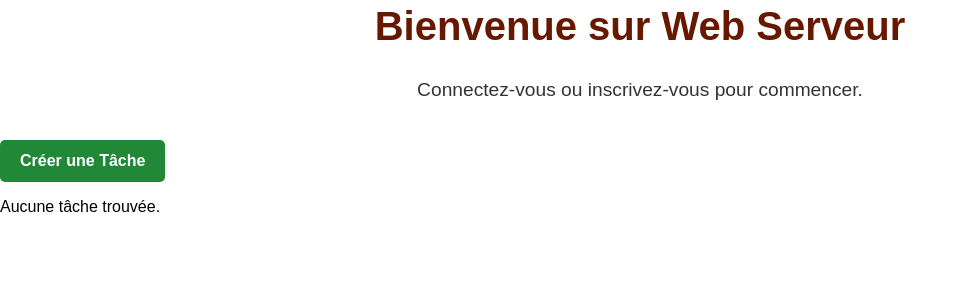
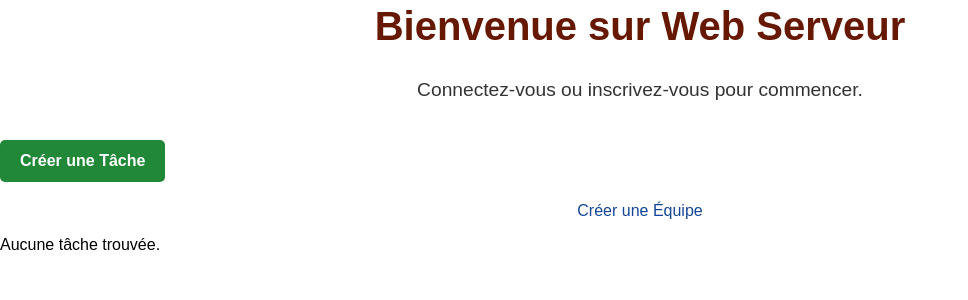
Before and after one commit to Syrinbh/projetServeur, a Django app: page / in a window 1280 px wide. Shown: the part 192-492 px from the top of the page, without its empty margins (0-968 px from the left). Run offline with Django 5.2, Linux system fonts and the light colour scheme.

Commit message:
btn create team

```diff
--- a/Serveur/projetServeur/tasks/templates/tasks/home.html
+++ b/Serveur/projetServeur/tasks/templates/tasks/home.html
@@ -35,6 +35,7 @@
     <p>Connectez-vous ou inscrivez-vous pour commencer.</p>
 </section>
 <a href="{% url 'create' %}" class="btn-task create">Créer une Tâche</a>
+<a href="{% url 'createTeam' %}" class="btn-team create">Créer une Équipe</a>
 <!-- j'ignore les tasks sans id -->
 
 {% for task in tasks %}
```
Also changed, not shown: Serveur/projetServeur/db.sqlite3, Serveur/projetServeur/tasks/migrations/0007_team_members_team_task_list_alter_task_statut.py (added).
